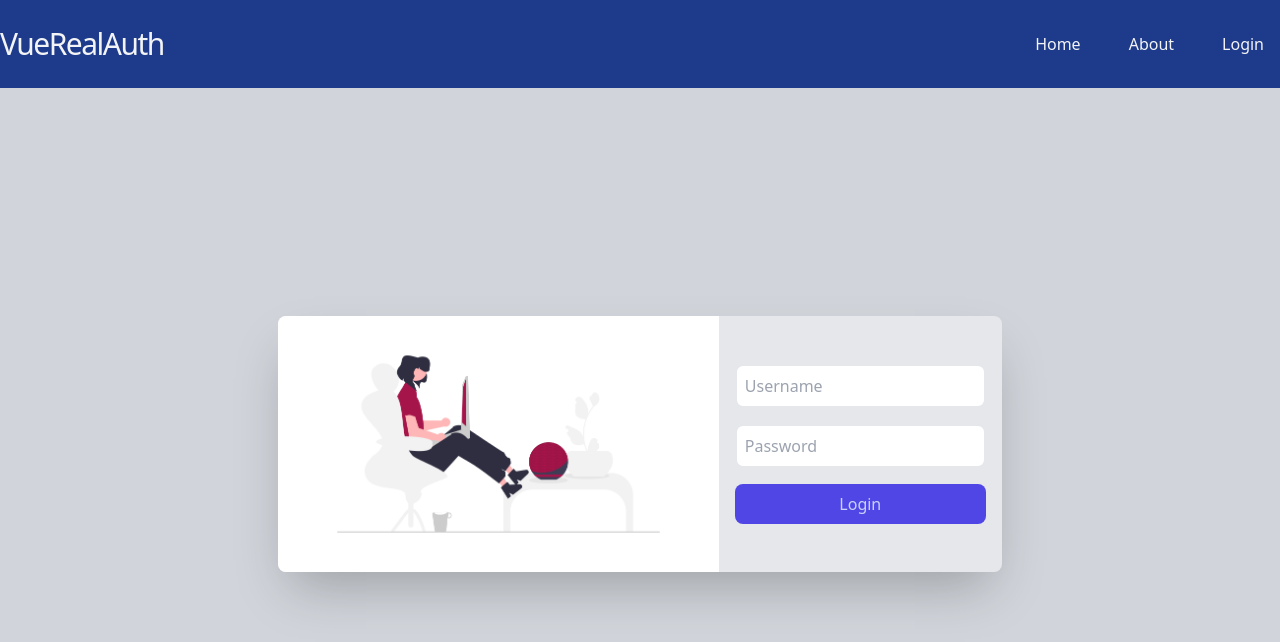
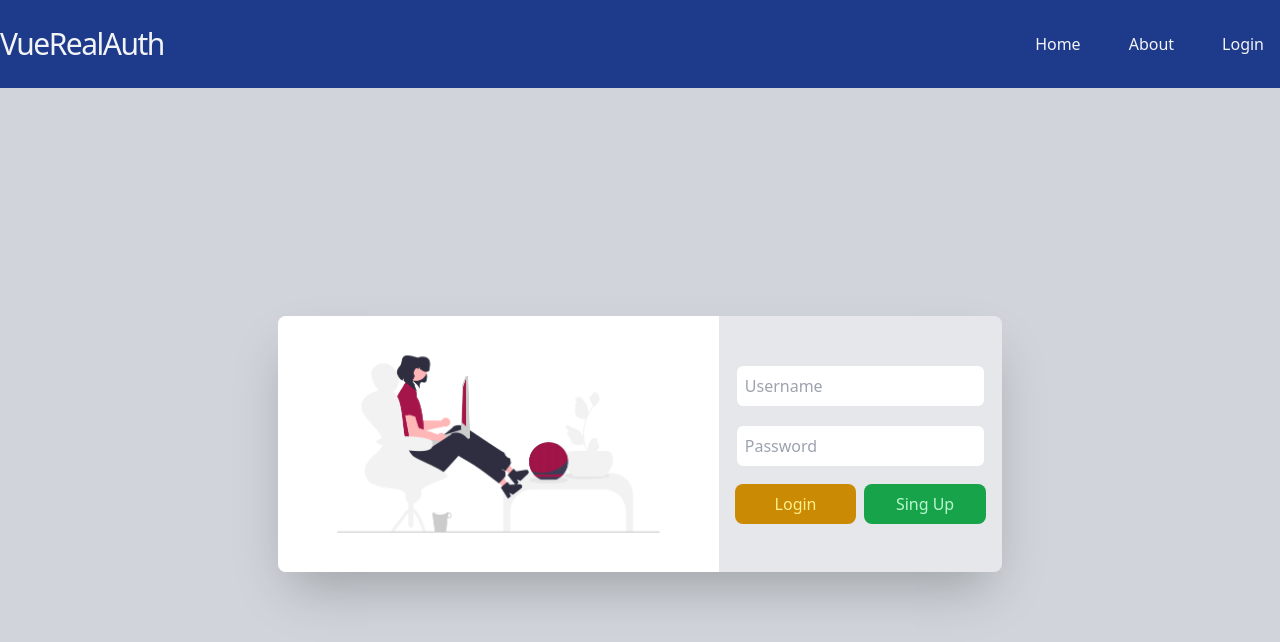
Before and after one commit to ceciliachapa/vuelogin_sp22, a Vue app: page /login in a window 1280 px wide. Shown: the top 642 px of the page. Built offline with nearby package versions, Linux system fonts and the light colour scheme; no server answers.

Commit message:
register done

```diff
--- a/src/pages/login.vue
+++ b/src/pages/login.vue
@@ -5,12 +5,20 @@
 import useError from "../composable/useError";
 import { useTimeout, promiseTimeout } from "@vueuse/core";
 
-const { isAuthenticated, login } = useAuth();
+const { isAuthenticated, login, signup } = useAuth();
 const username = ref("");
 const password = ref("");
 const router = useRouter();
+
 const logginIn = async () => {
   await login(username.value, password.value);
+  goToHome();
+};
+const signingUp = async () => {
+  await signup(username.value, password.value);
+  goToHome();
+};
+const goToHome = () => {
   if (isAuthenticated.value) {
     router.push("/");
   } else {
@@ -58,13 +66,21 @@
           placeholder="Password"
           v-model="password"
         />
+        <div class="flex space-x-2">
           <button
             type="submit"
             @submit.prevent="logginIn"
-          class="py-2 text-indigo-200 bg-indigo-600 rounded-lg"
+            class="w-1/2 py-2 text-yellow-200 bg-yellow-600 rounded-lg"
           >
             Login
           </button>
+          <button
+            @click="signingUp"
+            class="w-1/2 py-2 text-green-200 bg-green-600 rounded-lg"
+          >
+            Sing Up
+          </button>
+        </div>
       </form>
     </div>
     <div
```
Lines whose indentation alone changed are shown as unchanged.
